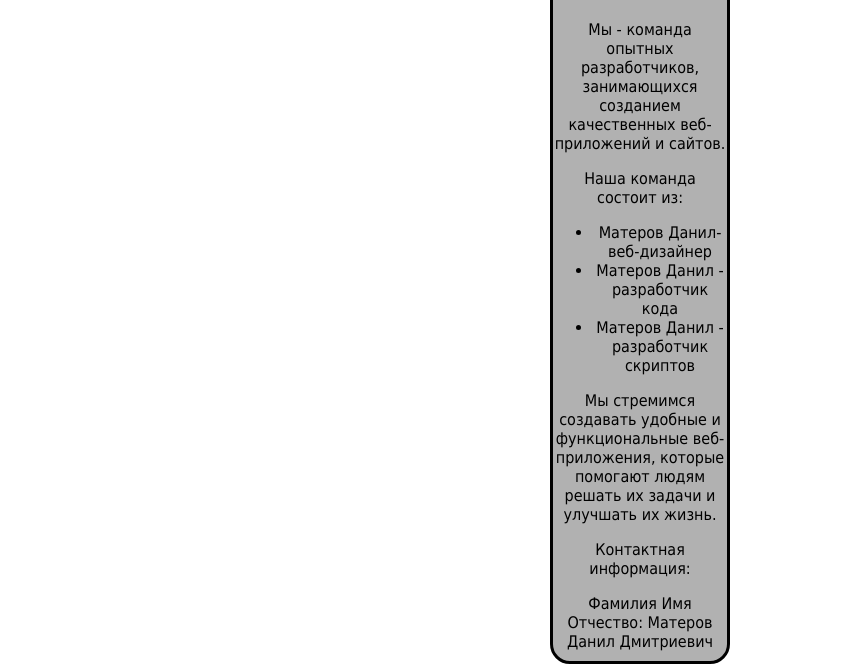
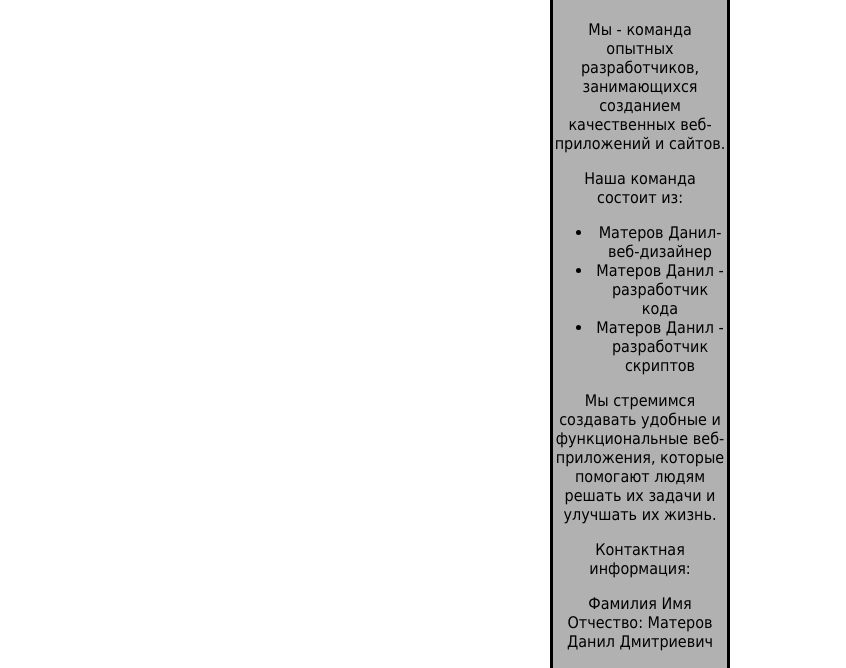
Before and after one commit to danil11mat/Maproect.io, a plain HTML site: page index3.html in a window 1280 px wide. Shown: the part 132-800 px from the top of the page, without its empty margins (0-846 px from the left). Drawn offline with Linux system fonts and the light colour scheme.

Commit message:
styles3.css

```diff
--- a/styles3.css
+++ b/styles3.css
@@ -12,7 +12,7 @@ body {
     margin: 30px 550px 0px;
     border-radius: 20px;
     align-items: center;
-    height: 95vh;
+    height: 110vh;
     border: 3px solid black;
 }
 .home-button {
```
